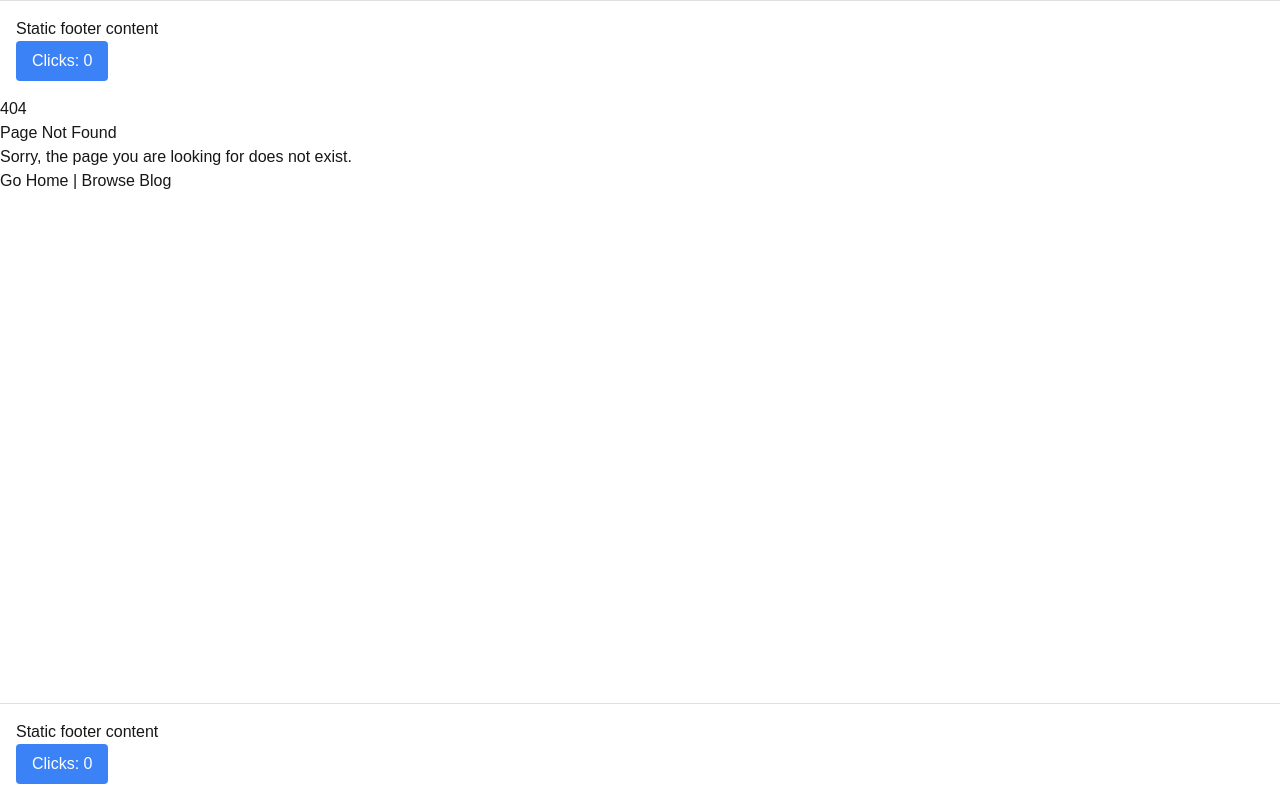
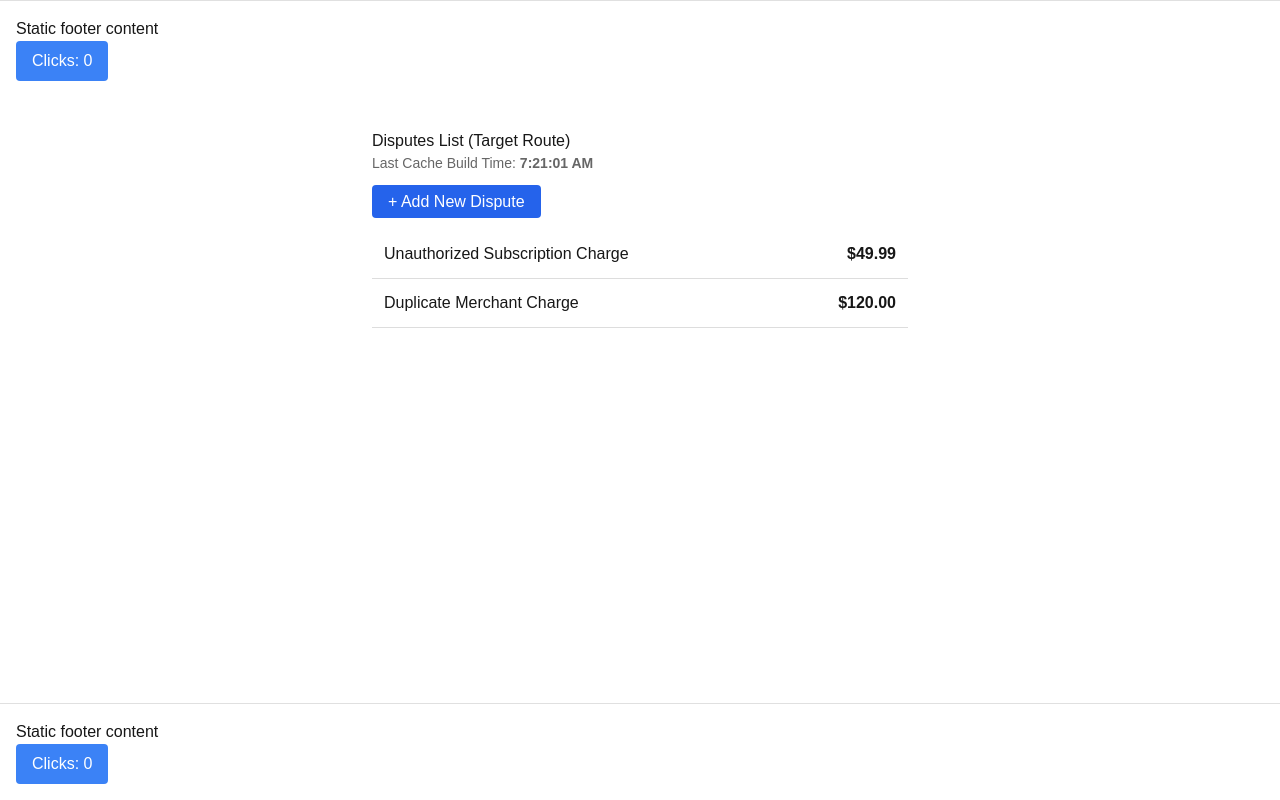
Before and after one commit to kalviumcommunity/DisputeGuard, a Next.js app in the folder frontend/: page /disputes-list in a window 1280 px wide. Before the commit this address had no page. Built offline with nearby package versions, Linux system fonts and the light colour scheme.

Commit message:
feat(action-revalidation-revalidatepath-revalidatetag): implement action revalidation (revalidatepath / revalidatetag) assignment

```diff
--- /dev/null
+++ b/frontend/app/actions/revalidate-actions.ts
@@ -0,0 +1,28 @@
+'use server';
+
+import { revalidatePath, revalidateTag } from 'next/cache';
+import { redirect } from 'next/navigation';
+import { disputesDb } from '@/lib/disputes-db';
+
+export async function addDisputeAndRevalidateAction(formData: FormData) {
+  const title = formData.get('title') as string;
+  const amount = parseFloat(formData.get('amount') as string);
+
+  if (!title || isNaN(amount)) {
+    throw new Error('Invalid dispute input data.');
+  }
+
+  // Task 1: Perform mutation
+  disputesDb.push({
+    id: String(Date.now()),
+    title,
+    amount,
+  });
+
+  // Task 1: Invalidate target cache via revalidatePath and revalidateTag
+  revalidatePath('/disputes-list');
+  revalidateTag('disputes-tag'); // FIX: Removed the second 'max-age' parameter
+
+  // Task 4: Redirect back to the list page after revalidation
+  redirect('/disputes-list');
+}
--- /dev/null
+++ b/frontend/app/add-dispute/page.tsx
@@ -0,0 +1,22 @@
+import { addDisputeAndRevalidateAction } from '@/app/actions/revalidate-actions';
+
+export default function AddDisputePage() {
+  return (
+    <main style={{ padding: '2rem', maxWidth: '500px', margin: '0 auto' }}>
+      <h1>Create New Dispute</h1>
+      <form action={addDisputeAndRevalidateAction} style={{ display: 'flex', flexDirection: 'column', gap: '1rem' }}>
+        <div>
+          <label htmlFor="title" style={{ display: 'block', fontWeight: 'bold' }}>Title</label>
+          <input type="text" id="title" name="title" required style={{ width: '100%', padding: '0.5rem' }} />
+        </div>
+        <div>
+          <label htmlFor="amount" style={{ display: 'block', fontWeight: 'bold' }}>Amount ($)</label>
+          <input type="number" step="0.01" id="amount" name="amount" required style={{ width: '100%', padding: '0.5rem' }} />
+        </div>
+        <button type="submit" style={{ padding: '0.75rem', backgroundColor: '#059669', color: 'white', border: 'none', borderRadius: '4px' }}>
+          Submit & Revalidate
+        </button>
+      </form>
+    </main>
+  );
+}
--- /dev/null
+++ b/frontend/app/disputes-list/page.tsx
@@ -0,0 +1,49 @@
+import Link from 'next/link';
+import { disputesDb } from '@/lib/disputes-db';
+
+export const dynamic = 'force-static'; // Caches page to prove revalidation behavior
+
+export default async function DisputesListPage() {
+  const renderedAt = new Date().toLocaleTimeString();
+
+  return (
+    <main style={{ padding: '2rem', maxWidth: '600px', margin: '0 auto' }}>
+      <h1>Disputes List (Target Route)</h1>
+      <p style={{ color: '#666', fontSize: '0.875rem' }}>
+        Last Cache Build Time: <strong>{renderedAt}</strong>
+      </p>
+
+      <div style={{ margin: '1rem 0' }}>
+        <Link
+          href="/add-dispute"
+          style={{
+            padding: '0.5rem 1rem',
+            backgroundColor: '#2563eb',
+            color: 'white',
+            borderRadius: '4px',
+            textDecoration: 'none',
+          }}
+        >
+          + Add New Dispute
+        </Link>
+      </div>
+
+      <ul style={{ listStyle: 'none', padding: 0 }}>
+        {disputesDb.map((item) => (
+          <li
+            key={item.id}
+            style={{
+              padding: '0.75rem',
+              borderBottom: '1px solid #ddd',
+              display: 'flex',
+              justifyContent: 'space-between',
+            }}
+          >
+            <span>{item.title}</span>
+            <strong>${item.amount.toFixed(2)}</strong>
+          </li>
+        ))}
+      </ul>
+    </main>
+  );
+}
--- /dev/null
+++ b/frontend/app/unaffected-route/page.tsx
@@ -0,0 +1,18 @@
+export const dynamic = 'force-static';
+
+export default async function UnaffectedPage() {
+  const renderedAt = new Date().toLocaleTimeString();
+
+  return (
+    <main style={{ padding: '2rem', maxWidth: '600px', margin: '0 auto' }}>
+      <h1>Unaffected Control Route</h1>
+      <p style={{ color: '#666' }}>
+        Static Build Timestamp: <strong>{renderedAt}</strong>
+      </p>
+      <p>
+        This page does NOT listen to <code>revalidatePath('/disputes-list')</code> or <code>disputes-tag</code>.
+        Its cache timestamp remains static even after adding a dispute.
+      </p>
+    </main>
+  );
+}
--- /dev/null
+++ b/frontend/lib/disputes-db.ts
@@ -0,0 +1,12 @@
+// lib/disputes-db.ts
+
+export interface DisputeItem {
+  id: string;
+  title: string;
+  amount: number;
+}
+
+export const disputesDb: DisputeItem[] = [
+  { id: '1', title: 'Unauthorized Subscription Charge', amount: 49.99 },
+  { id: '2', title: 'Duplicate Merchant Charge', amount: 120.00 },
+];
```
